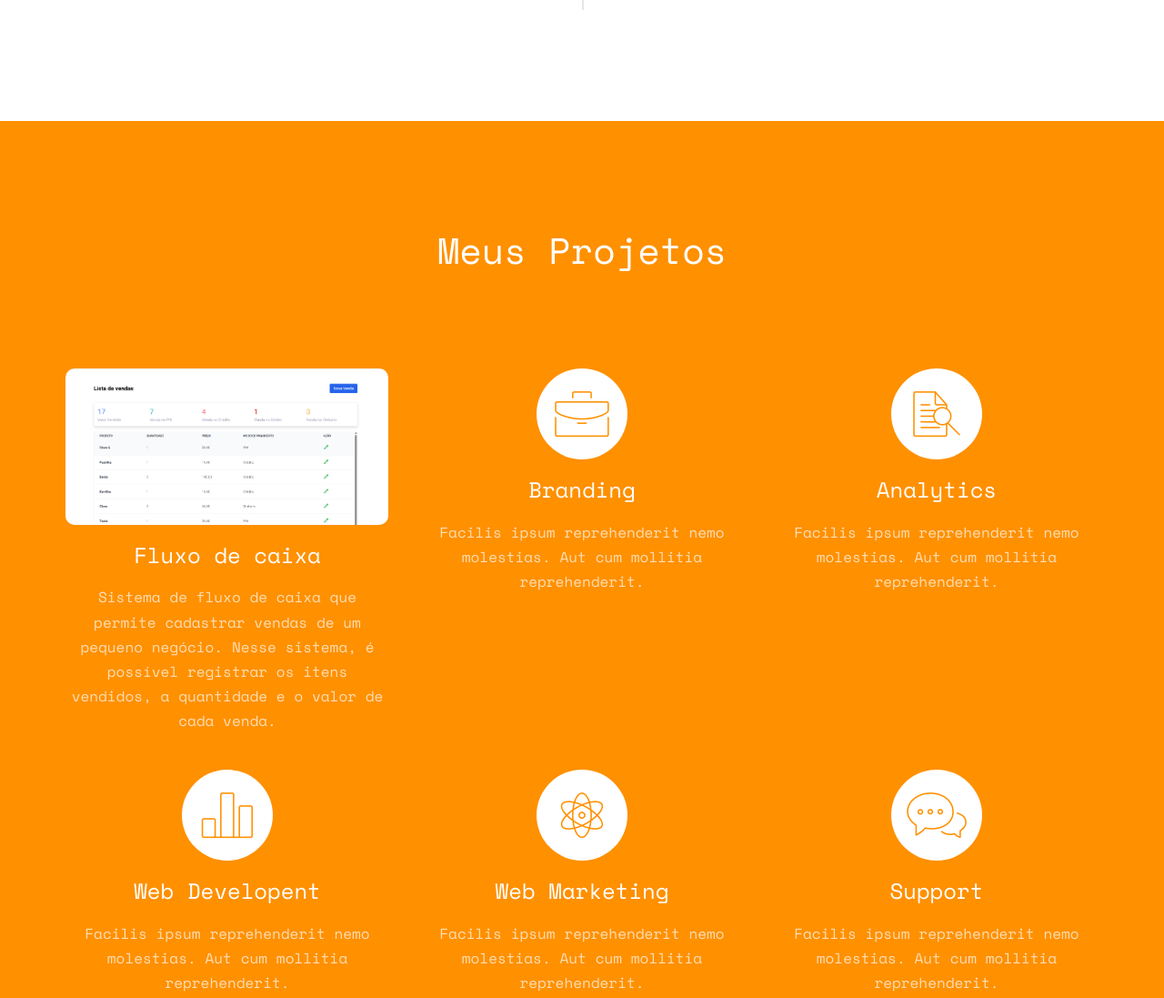
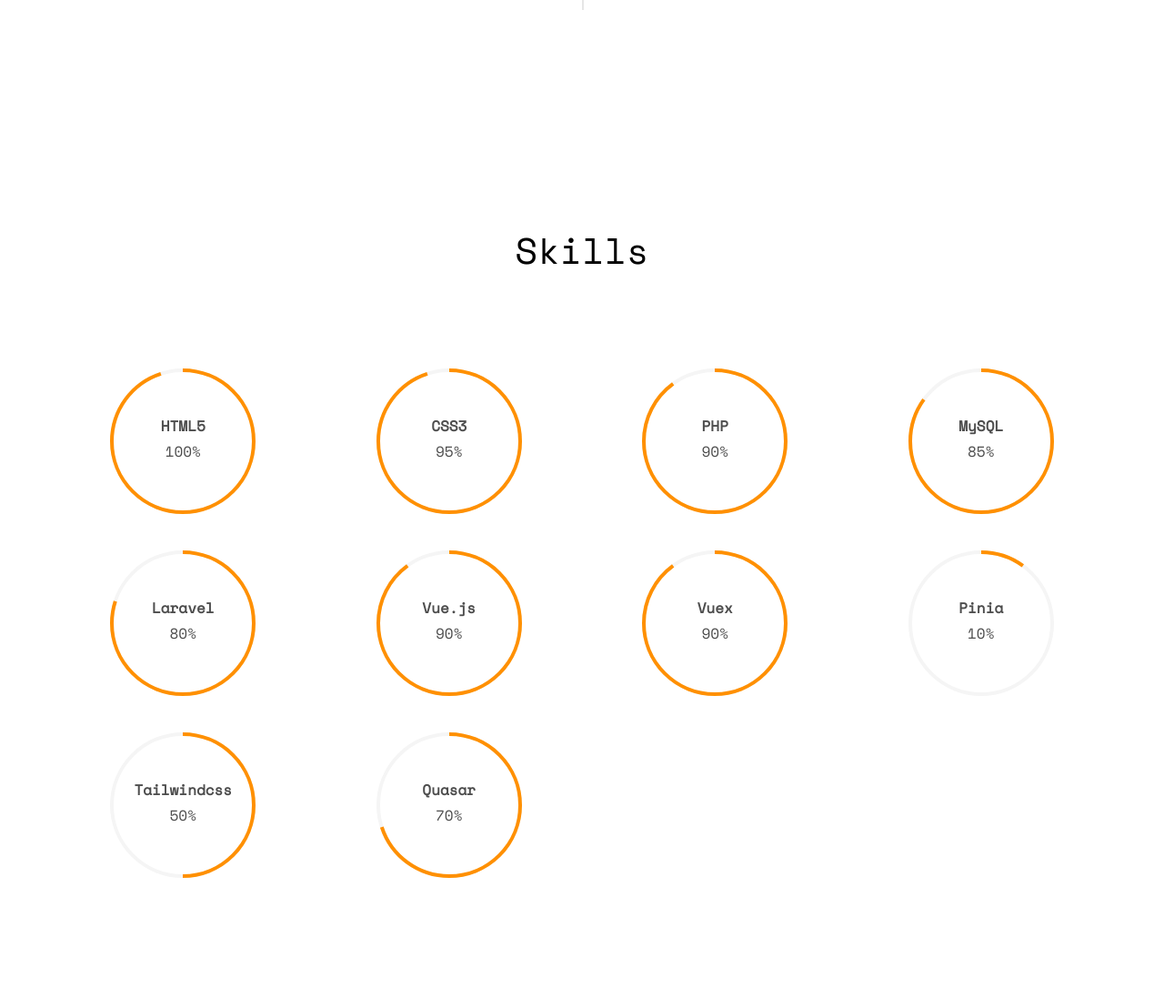
Before and after one commit to DudaFranca/curriculo, a plain HTML site: page index.html in a window 1280 px wide. Shown: the part 3260-4357 px from the top of the page at 91% size. Drawn offline with nearby package versions, Linux system fonts and the light colour scheme; some packages are replaced by stand-ins of ours; no server answers; files whose address does not match are found by name.

Commit message:
Projetos não mostrar

```diff
--- a/index.html
+++ b/index.html
@@ -203,7 +203,7 @@
 		</div>
 
 
-		<div id="fh5co-features" class="animate-box">
+		<!-- <div id="fh5co-features" class="animate-box">
 			<div class="container">
 				<div class="services-padding">
 					<div class="row">
@@ -293,7 +293,7 @@
 					</div>
 				</div>
 			</div>
-		</div>
+		</div> -->
 
 		<div id="fh5co-skills" class="animate-box">
 			<div class="container">
```
